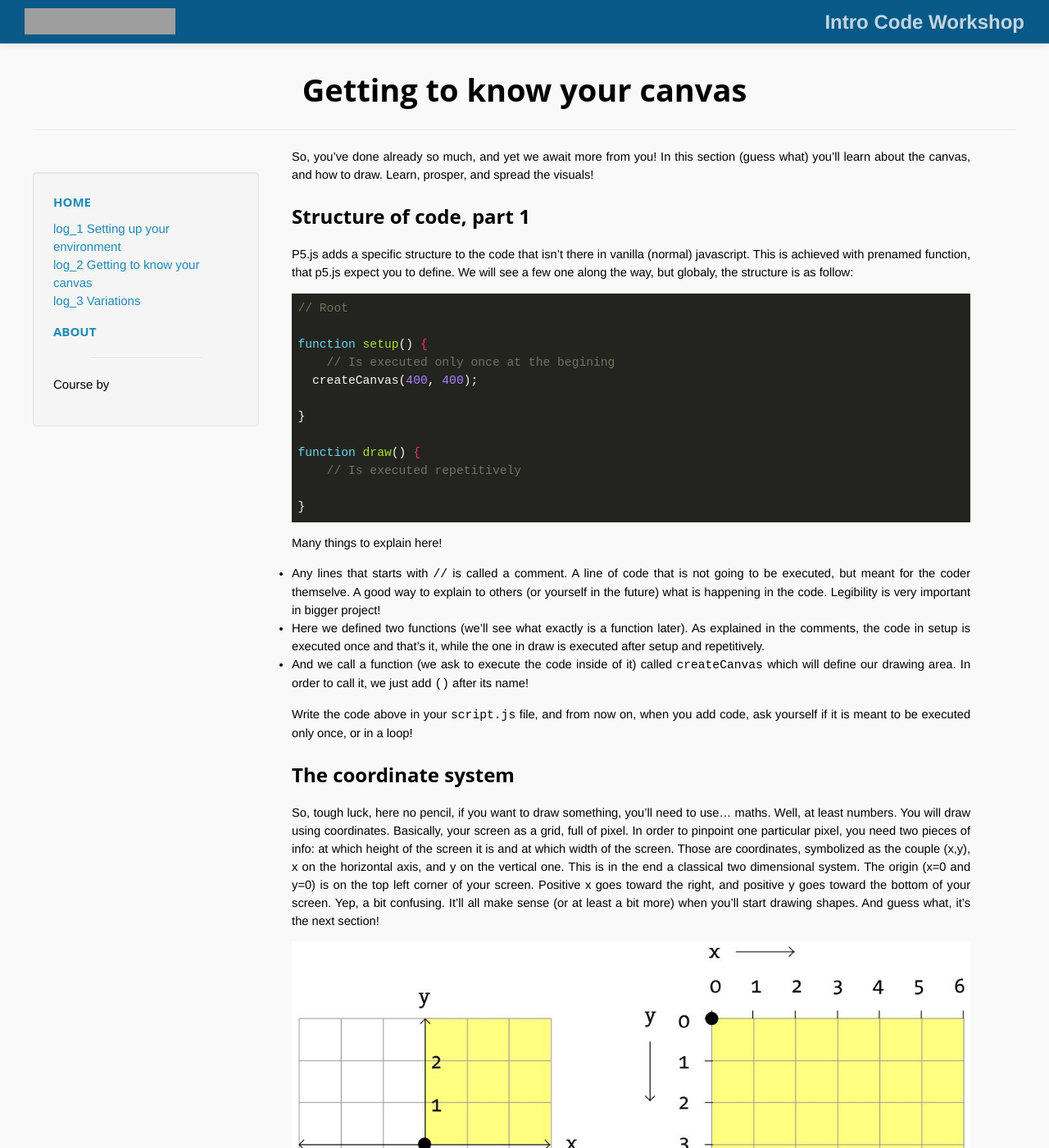
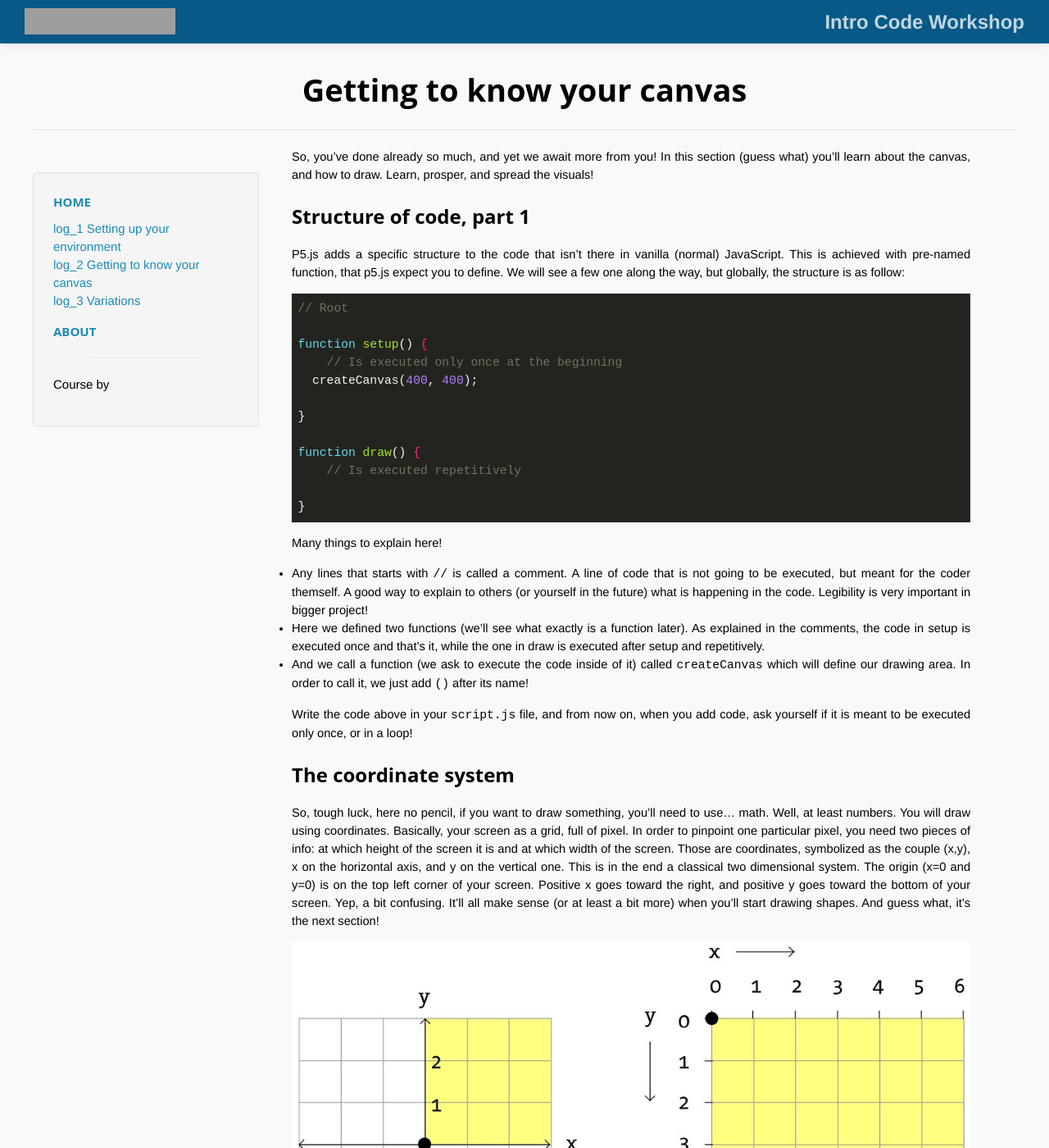
Before and after one commit to romamile/introcode, a Jekyll site: the page built from log2_Getting_to_know_your_canvas.markdown, in a window 1280 px wide and 1400 px high. Shown: the whole window at 82% size. Built offline with Jekyll 4.4.1, drawn with Linux system fonts in a browser that asks for light colours; some of the changed text lies outside the part shown.

Commit message:
Update english

````diff
--- a/log2_Getting_to_know_your_canvas.markdown
+++ b/log2_Getting_to_know_your_canvas.markdown
@@ -7,14 +7,14 @@ num: 2
 So, you’ve done already so much, and yet we await more from you! In this section (guess what) you’ll learn about the canvas, and how to draw. Learn, prosper, and spread the visuals!
 
 ## Structure of code, part 1
-P5.js adds a specific structure to the code that isn't there in vanilla (normal) javascript. This is achieved with prenamed function, that p5.js expect you to define. We will see a few one along the way, but globaly, the structure is as follow:
+P5.js adds a specific structure to the code that isn't there in vanilla (normal) JavaScript. This is achieved with pre-named function, that p5.js expect you to define. We will see a few one along the way, but globally, the structure is as follow:
 
 
 ```javascript
 // Root
 
 function setup() {
-	// Is executed only once at the begining
+	// Is executed only once at the beginning
   createCanvas(400, 400);
 
 }
@@ -26,7 +26,7 @@ function draw() {
 ```
 
 Many things to explain here!
- * Any lines that starts with `//` is called a comment. A line of code that is not going to be executed, but meant for the coder themselve. A good way to explain to others (or yourself in the future) what is happening in the code. Legibility is very important in bigger project!
+ * Any lines that starts with `//` is called a comment. A line of code that is not going to be executed, but meant for the coder themself. A good way to explain to others (or yourself in the future) what is happening in the code. Legibility is very important in bigger project!
  * Here we defined two functions (we'll see what exactly is a function later). As explained in the comments, the code in setup is executed once and that's it, while the one in draw is executed after setup and repetitively.
  * And we call a function (we ask to execute the code inside of it) called `createCanvas` which will define our drawing area. In order to call it, we just add `()` after its name!
 
@@ -34,7 +34,7 @@ Write the code above in your `script.js` file, and from now on, when you add cod
 
 
 ## The coordinate system
-So, tough luck, here no pencil, if you want to draw something, you’ll need to use... maths. Well, at least numbers.
+So, tough luck, here no pencil, if you want to draw something, you’ll need to use... math. Well, at least numbers.
 You will draw using coordinates. Basically, your screen as a grid, full of pixel. In order to pinpoint one particular pixel, you need two pieces of info: at which height of the screen it is and at which width of the screen. Those are coordinates, symbolized as the couple (x,y), x on the horizontal axis, and y on the vertical one. This is in the end a classical two dimensional system. The origin (x=0 and y=0) is on the top left corner of your screen. Positive x goes toward the right, and positive y goes toward the bottom of your screen. Yep, a bit confusing.
 It’ll all make sense (or at least a bit more) when you’ll start drawing shapes. And guess what, it’s the next section!
 
@@ -52,7 +52,7 @@ function setup() {
 }
 ```
 
-Here again, we are calling a function, this time we have stuff between the parenthesis, numbers separated by commas. Those are called *parameters*, information that we feed the function, in order to parametrise its behavior. They are the input of the function. Now, each parametre has a different role. I could tell you, but even better if you manage to guess it by exploring! Try to change their value, and see how that affect your rectangle on screen, look at its position and its size. Playing with code (parameters, functions...) and seeing the result is a fondamental part of exploring and learniing about code. This is a very freeing aspect of code, I hope you will learn to enjoy it!
+Here again, we are calling a function, this time we have stuff between the parenthesis, numbers separated by commas. Those are called *parameters*, information that we feed the function, in order to parametrize its behavior. They are the input of the function. Now, each parameter has a different role. I could tell you, but even better if you manage to guess it by exploring! Try to change their value, and see how that affect your rectangle on screen, look at its position and its size. Playing with code (parameters, functions...) and seeing the result is a fundamental part of exploring and learning about code. This is a very freeing aspect of code, I hope you will learn to enjoy it!
 
 In this case, they correspond (in order) to position on the X axis, position on the Y axis, width, and height.
 
@@ -75,7 +75,7 @@ Images behave in a very similar way to rectangle (you define where they are disp
 ```javascript
 let img;
 
-// Another prenamed function used by p5.js!
+// Another pre-named function used by p5.js!
 function preload() {
   img = loadImage("http://foodandcode.github.io/assets/images/footer_back.png");
 }
````
Also changed, not shown: other parts of log2_Getting_to_know_your_canvas.markdown (+2 -2 lines).
